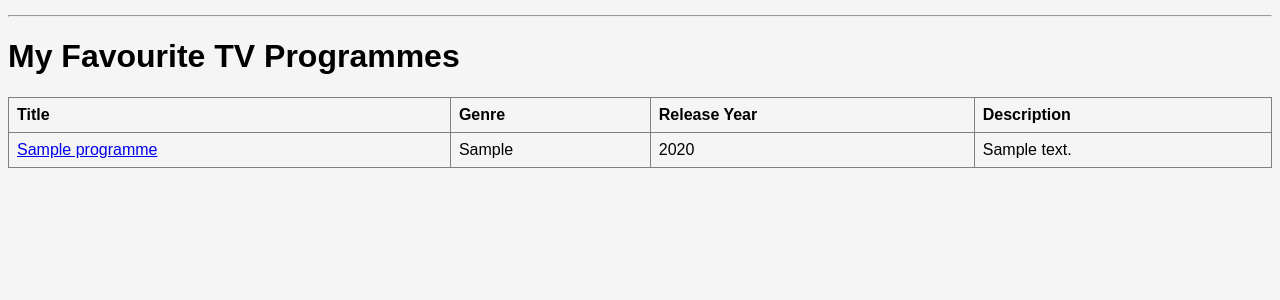
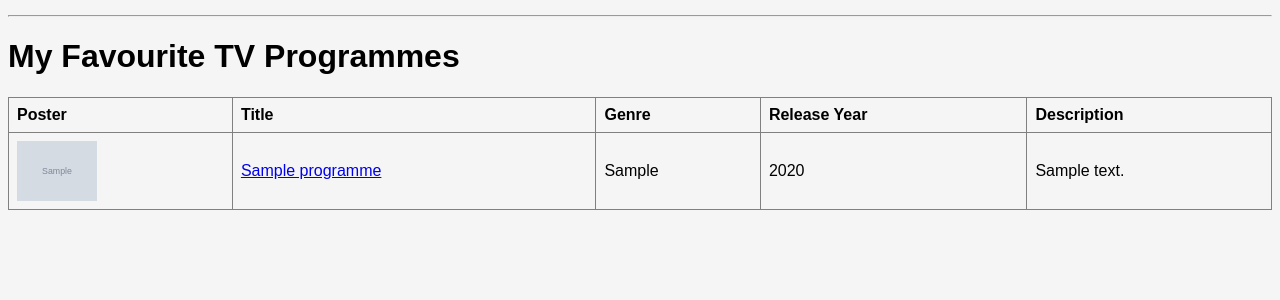
Before and after one commit to alexmerriman/primetime-picks, a Django app: page /programmes/ in a window 1280 px wide. Shown: the part 26-326 px from the top of the page. Run offline with Django 5.2, Linux system fonts and the light colour scheme; tables that the repository leaves empty hold one stand-in row (values such as "Sample post"); grey boxes marked "Sample" are stand-in pictures.

Commit message:
Added programme images to list table

```diff
--- a/pages/templates/pages/programme_list.html
+++ b/pages/templates/pages/programme_list.html
@@ -10,6 +10,7 @@ TV Programmes
 {% if programmes %}
 <table border="1" cellpadding="8">
     <tr>
+        <th>Poster</th>
         <th>Title</th>
         <th>Genre</th>
         <th>Release Year</th>
@@ -17,6 +18,11 @@ TV Programmes
     </tr>
     {% for programme in programmes %}
     <tr>
+        <td>
+            {% if programme.image %}
+                <img src="{{ programme.image.url }}" alt="{{ programme.title }}" class="table-image">
+            {% endif %}
+        </td>
         <td>
             <a href="{% url 'programme_detail' programme.id %}">{{ programme.title }}</a>
         </td>
--- a/static/main.css
+++ b/static/main.css
@@ -23,3 +23,9 @@ th, td {
     padding: 8px;
     text-align: left;
 }
+
+.table-image {
+    max-width: 80px;
+    height: auto;
+    display: block;
+}
```
